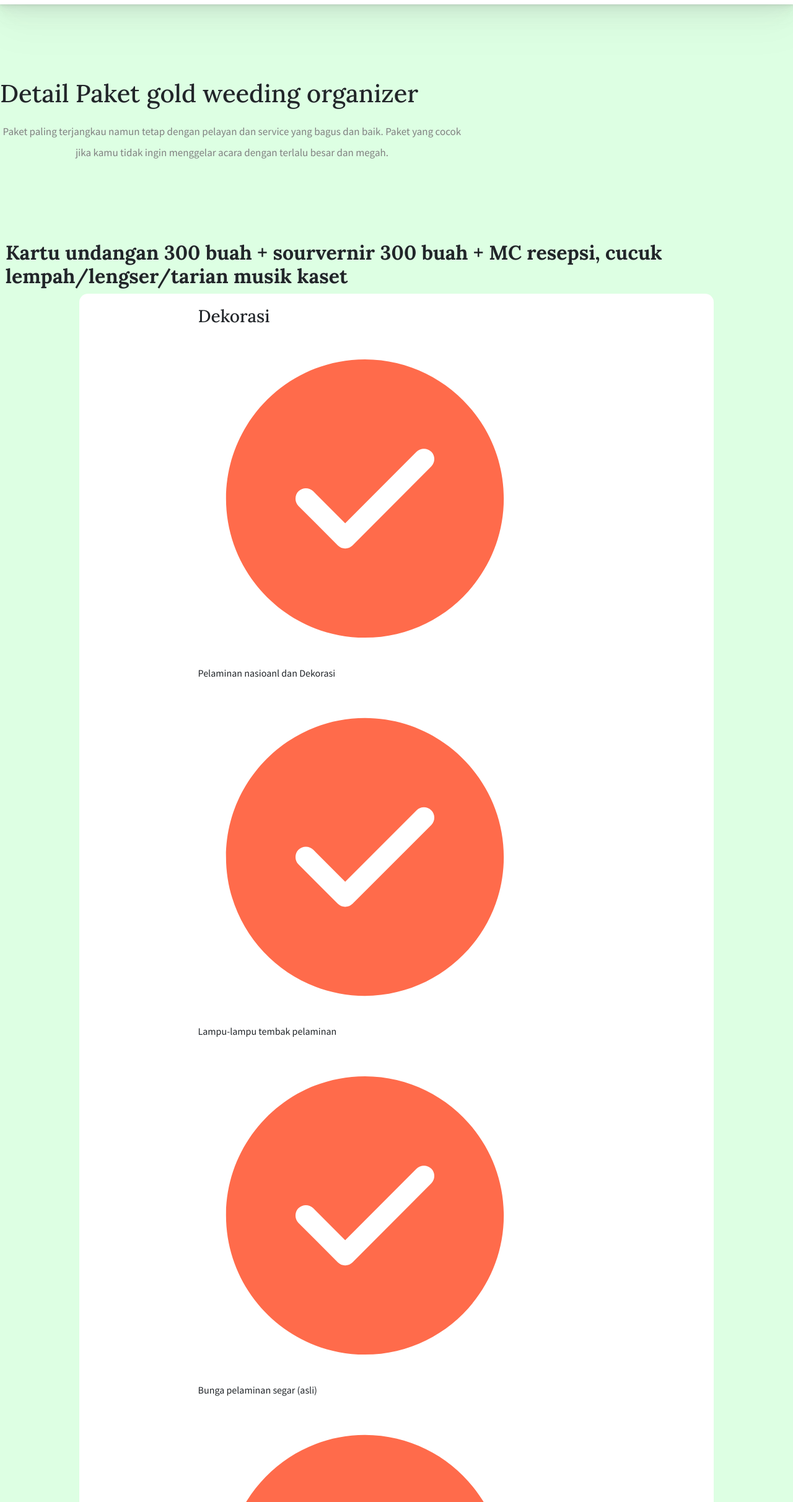
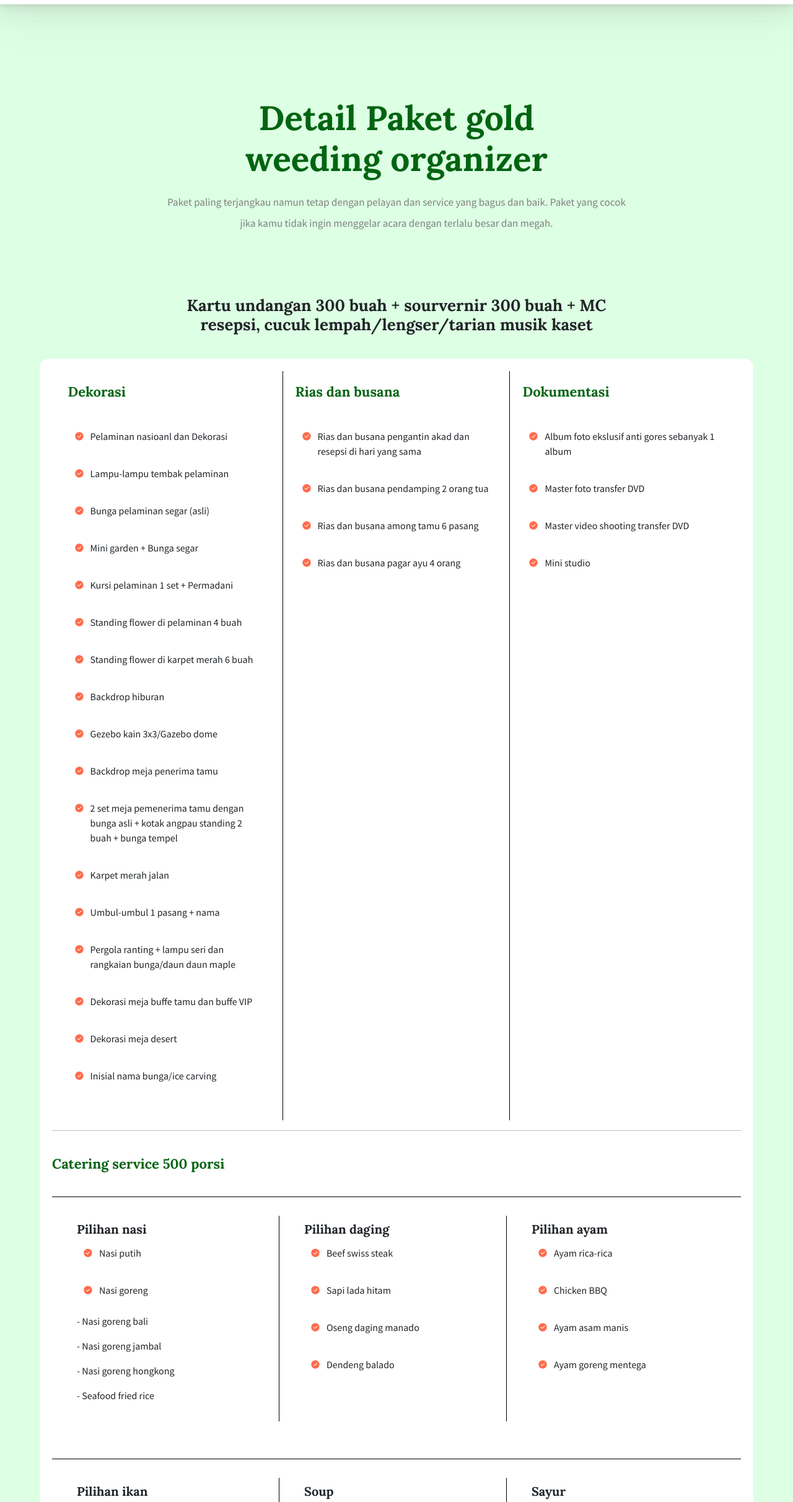
Before and after one commit to khoirulhudaa/abramrasa, a plain HTML site: page gold.html in a window 1280 px wide. Shown: the part 76-2500 px from the top of the page at 62% size. Drawn offline with Linux system fonts and the light colour scheme.

Commit message:
Add files via upload

```diff
--- a/styles/globals.css
+++ b/styles/globals.css
@@ -104,6 +104,15 @@ p, small, span, a, h4 {
   text-align: center;
 }
 
+.wrap-hero-homepage-detail {
+  display: flex;
+  width: 100vw;
+  height: 100%;
+  align-items: center;
+  justify-content: center;
+  text-align: center;
+}
+
 .hero-homepage .wrap-hero-homepage .hero-child {
   width: 100%;
   height: 100%;
@@ -125,7 +134,7 @@ p, small, span, a, h4 {
   justify-content: center;
   align-items: center;
 }
-.hero-homepage-detail .wrap-hero-homepage .hero-child {
+.hero-homepage-detail .wrap-hero-homepage-detail .hero-child {
   width: 100%;
   height: 100%;
   display: flex;
@@ -135,7 +144,7 @@ p, small, span, a, h4 {
   text-align: center;
 }
 
-.hero-homepage-detail .wrap-hero-homepage .hero-child2 {
+.hero-homepage-detail .wrap-hero-homepage-detail .hero-child2 {
   width: 100%;
   height: 100%;
   text-align: center;
@@ -157,6 +166,29 @@ p, small, span, a, h4 {
   text-align: left;
 }
 
+.wrap-hero-homepage-detail .hero-child-detail h1 {
+  color: #006411;
+  margin-top: 30px;
+  font-weight: bold;
+  width: 100%;
+  margin-left: auto;
+  margin-right: auto;
+  font-size: 55px;
+  text-align: center;
+}
+
+.hero-child-detail .p {
+  line-height: 2em;
+  text-align: center;
+  width: 84%;
+  margin-left: auto;
+  margin-right: auto;
+  margin-bottom: 50px;
+  margin-top: 20px;
+  font-size: 17px;
+  color: rgb(128, 128, 128);
+}
+
 .hero-child .p {
   line-height: 2em;
   text-align: left;
@@ -168,7 +200,7 @@ p, small, span, a, h4 {
   color: rgb(128, 128, 128);
 }
 
-.wrap-hero-homepage .hero-child-detail h1 {
+.wrap-hero-homepage-detail .hero-child-detail h1 {
   color: #006411;
   font-weight: bold;
   width: 50%;
@@ -416,22 +448,154 @@ p, small, span, a, h4 {
 .wrap-pricing {
   display: flex;
   justify-content: center;
-  align-items: center;
+  align-items: center;+
 }
 
 .wrap-paket {
-  width: 80vw;
+  width: 90vw;
   background-color: rgb(255, 255, 255);
   border-radius: 14px;
   padding: 20px;
   margin-left: auto;
+  flex-wrap: wrap;
   margin-right: auto;
   margin-bottom: 50px;
   height: max-content;
   justify-content: center;
-  align-items: center;
+  display: flex;
+}
+
+.wrap-paket .listt img {
+  width: 16px;
+  margin-right: 10px;
+}
+
+.child-listt {
   display: flex;
   flex-direction: column;
+  align-items: start;
+  justify-content: start;
+  width: 33%;
+  padding: 20px 20px 30px 20px;
+}
+
+.child-listt:nth-child(1) {
+  border-right: 1px solid black;
+}
+.child-listt:nth-child(2) {
+  border-right: 1px solid black;
+}
+
+.child-listt-bottom {
+  display: flex;
+  flex-wrap: wrap;
+  width: 100%;
+}
+
+.child-listt-bottom .listtt {
+  width: 33%;
+  margin-bottom: 30px;
+}
+
+.onelist {
+  border-top: 1px solid black;
+}
+
+.wrapper-listtt {
+  width: 100%;
+  border-bottom: 1px solid black;
+  padding-top: 30px;
+  padding-bottom: 30px;
+  display: flex;
+}
+
+.wrap-listtt .listtt {
+  padding-left: 40px;
+}
+
+.wrapper-listtt .listtt:nth-child(1) {
+  border-right: 1px solid black;
+}
+.wrapper-listtt .listtt:nth-child(2) {
+  border-right: 1px solid black;
+}
+
+.hr {
+  width: 100%;
+  border-top: 1px solid black;
+  margin-bottom: 40px;
+}
+
+.child-listt p {
+  position: relative;
+  top: -4px;
+}
+
+.listtt p {
+  position: relative;
+  top: -4px;
+}
+
+.wrap-listtt {
+  display: flex;
+  flex-wrap: wrap;
+  width: 100%;
+}
+
+.listt {
+  display: flex;
+  align-items: start;
+  justify-content: start;
+  padding: 10px;
+  height: max-content;
+}
+
+.listtt {
+  width: 100%;
+  display: flex;
+  flex-direction: column;
+  padding: 10px;
+  justify-content: start;
+  align-items: start;
+}
+
+.listtt h3 {
+  font-size: 20px;
+  font-weight: bold;
+}
+
+.listttttt {
+  padding: 10px;
+  display: flex;
+  margin-left: -26px;
+  align-items: start;
+  justify-content: start;
+}
+
+.listttttt p {
+  width: 100%;
+}
+
+.listtt li {
+  list-style: none;
+}
+
+.listtt img {
+  width: 16px;
+  height: 16px;
+}
+
+.listt h3 {
+  color: #006411;
+  font-size: 20px;
+  font-weight: bold;
+}
+
+.title-listt {
+  font-size: 22px;
+  color: #006411;
+  font-weight: bold;
+  margin-bottom: 40px;
 }
 
 .wrap-paket img {
@@ -718,7 +882,13 @@ footer li {
 .menu-katalog h2 {
   font-weight: bold;
   position: relative;
-  left: -55px;
+  font-size: 26px;
+  width: 60vw;
+  margin-top: -60px;
+  margin-left: auto;
+  margin-right: auto;
+  text-align: center;
+  margin-bottom: 40px;
 }
 
 .card-katalog {
--- a/styles/responsive.css
+++ b/styles/responsive.css
@@ -41,6 +41,17 @@
         margin-top: 10px;
         outline: none;
         transition: 0.4s;
+    }
+
+    .hero-child-detail .p {
+        width: 90vw;
+        font-size: 15px;
+    }
+
+    .wrap-hero-homepage-detail .hero-child-detail h1 {
+        width: 90vw;
+        font-size: 40px;
+        margin-top: -20px;
     }
 
     .wrap-hero-homepage {
@@ -133,8 +144,53 @@
     .menu-katalog h2 {
         font-weight: bold;
         position: relative;
-        left: 20px;
-        width: 100vw;
+        left: 0px;
+        font-size: 16px;
+        width: 92vw;
+    }
+
+    .wrap-paket {
+        flex-direction: column;
+    }
+
+    .child-listt {
+        border: none;
+        width: 100%;
+    }
+
+    .listt {
+        padding: 0;
+    }
+
+    .child-listt:nth-child(1), .child-listt:nth-child(2) {
+        border-right: none;
+    }
+
+    .title-listt {
+        font-size: 20px;
+        color: #006411;;
+    }
+
+    .wrapper-listtt {
+        flex-direction: column;
+    }
+
+    .wrapper-listtt .listtt {
+        width: 100%;
+        padding-left: 24px;
+    }
+
+    .child-listt-bottom .listtt {
+        margin-bottom: 0px;
+    }
+
+    .wrapper-listtt h3 {
+        color: #006411;
+        margin-bottom: 20px;
+    }
+
+    .wrapper-listtt .listtt:nth-child(1), .wrapper-listtt .listtt:nth-child(2) {
+        border-right: none;
     }
 
     .card-katalog {
```
